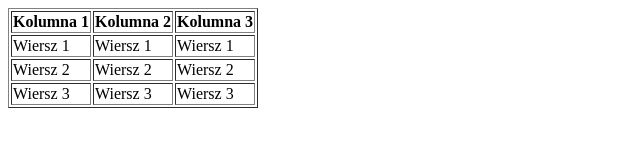
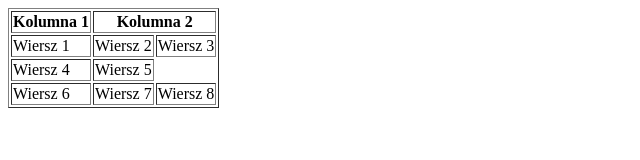
Before and after one commit to kasatuk/html-10, a plain HTML site: page index.html in a window 1280 px wide. Shown: the whole page, without its empty margins (0-640 px from the left). Drawn offline with Linux system fonts and the light colour scheme.

Commit message:
tabela-html11

```diff
--- a/index.html
+++ b/index.html
@@ -12,25 +12,25 @@
     <thead>
         <tr>
             <th colspan="1">Kolumna 1</th>
-            <th colspan="1">Kolumna 2</th>
-            <th colspan="1">Kolumna 3</th>
+            <th colspan="2">Kolumna 2</th>
+
         </tr>
     </thead>
     <tbody>
         <tr>
             <td>Wiersz 1</td>
-            <td>Wiersz 1</td>
-            <td>Wiersz 1</td>
+            <td>Wiersz 2</td>
+            <td>Wiersz 3</td>
         </tr>
         <tr>
-            <td>Wiersz 2</td>
-            <td>Wiersz 2</td>
-            <td>Wiersz 2</td>
+            <td>Wiersz 4</td>
+
+            <td>Wiersz 5</td>
         </tr>
         <tr>
-            <td>Wiersz 3</td>
-            <td>Wiersz 3</td>
-            <td>Wiersz 3</td>
+            <td>Wiersz 6</td>
+            <td>Wiersz 7</td>
+            <td>Wiersz 8</td>
         </tr>
     </tbody>
 </table>
```
